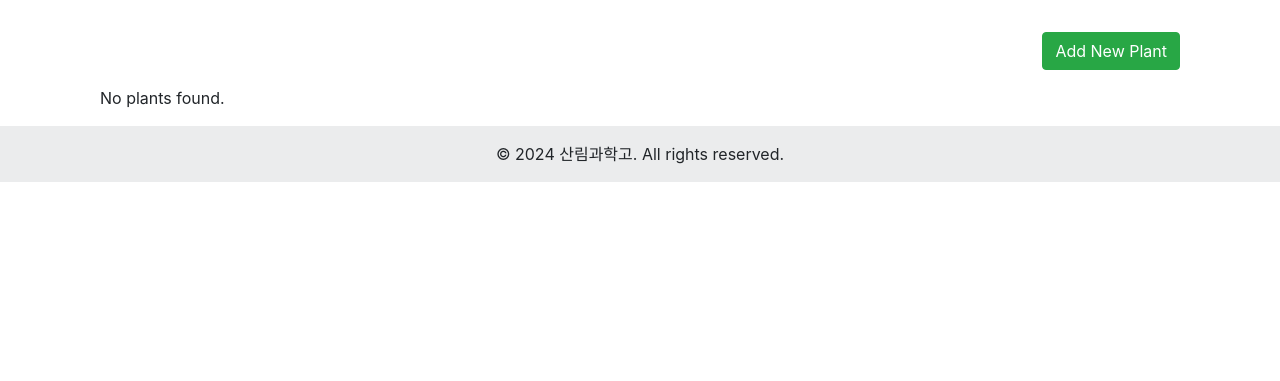
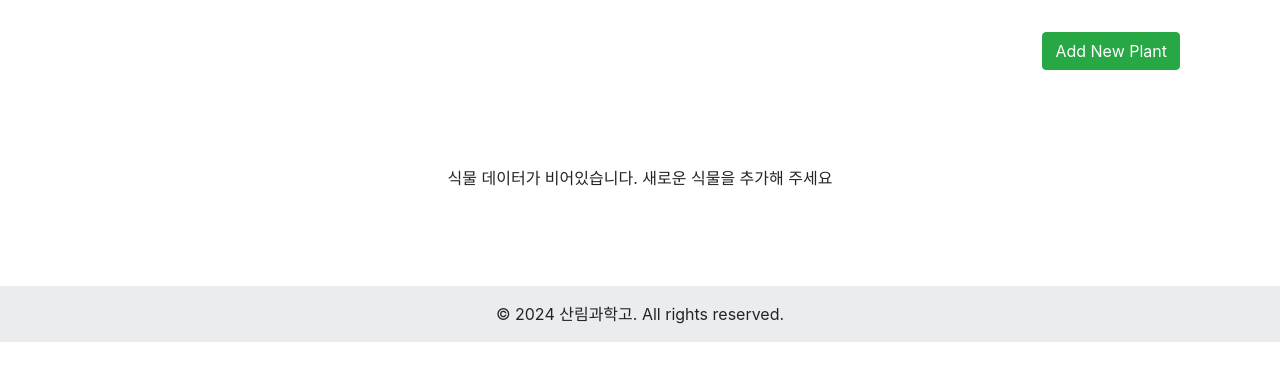
Before and after one commit to johnnykoo84/flask-plant-ency, a Flask app: template templates/plants.html in a window 1280 px wide. Shown: the part 56-437 px from the top of the page. Run offline with Flask 3, Linux system fonts and the light colour scheme; the template is opened without the code that fills it, so the values that code supplies are empty; some libraries are stand-ins or nearby versions.

Commit message:
Handle empty plant list data

```diff
--- a/templates/plants.html
+++ b/templates/plants.html
@@ -36,8 +36,8 @@
       </div>
     </div>
     {% else %}
-    <div class="col-12">
-      <p>No plants found.</p>
+    <div class="col-12 d-flex align-items-center justify-content-center" style="height: 200px;">
+      <p class="text-center">식물 데이터가 비어있습니다. 새로운 식물을 추가해 주세요</p>
     </div>
     {% endfor %}
   </div>
```
